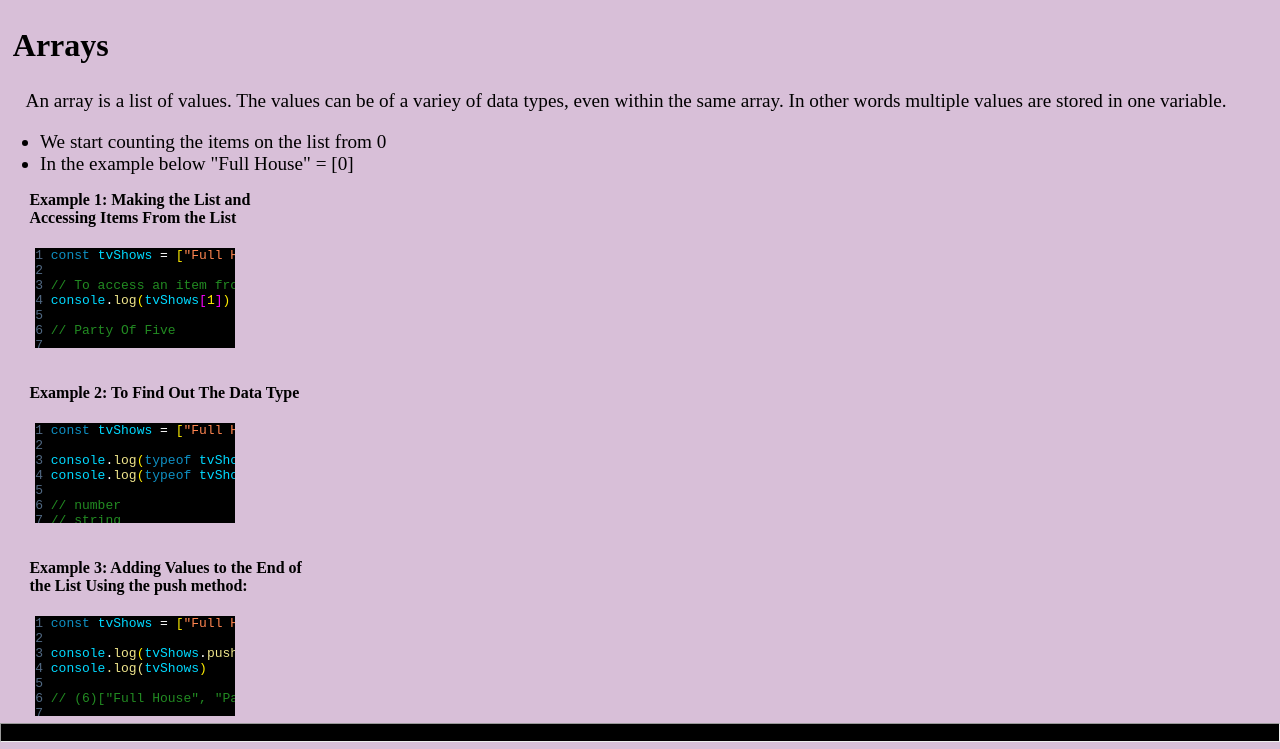
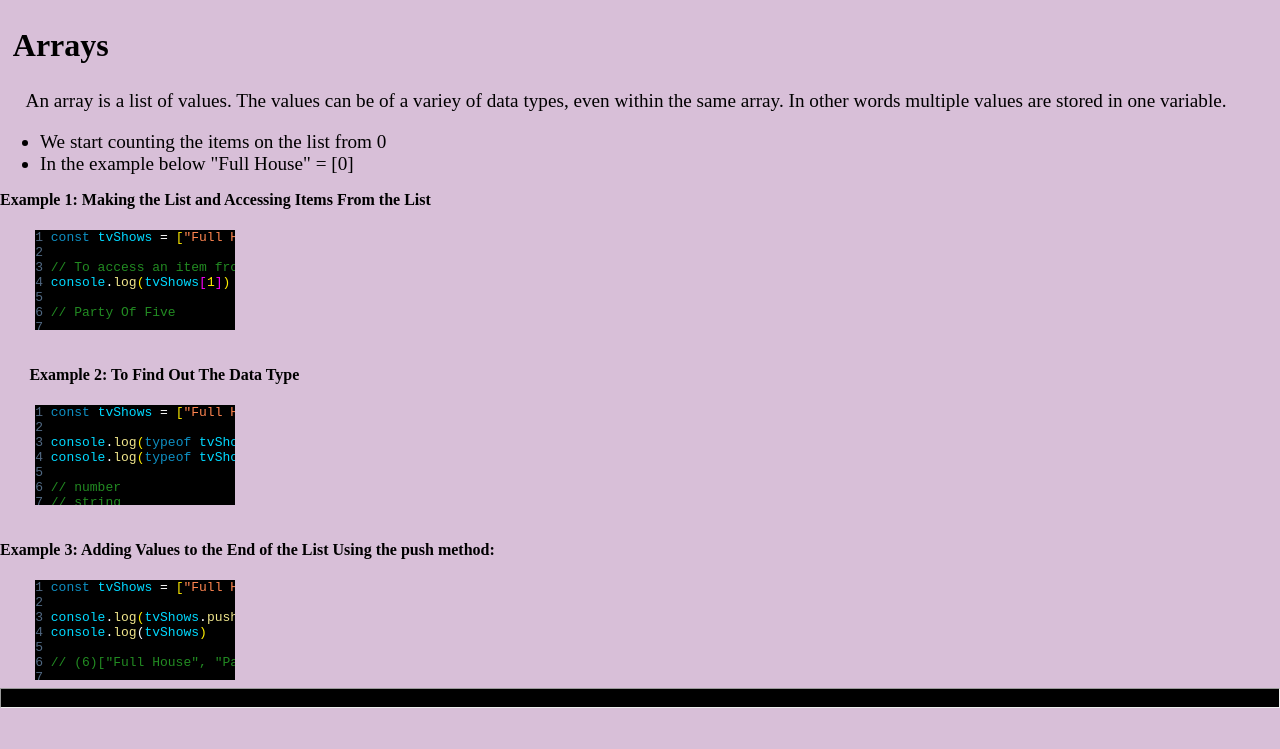
Before and after one commit to Dana1257/technical-documentation-page, a plain HTML site: page index.html in a window 1280 px wide. Shown: the part 2457-3206 px from the top of the page. After the commit the page ends 3173 px from the top, so only its background shows below. Drawn offline with Linux system fonts and the light colour scheme.

Commit message:
Fix the errors. Add headings to the 1st and 3rd array examples

```diff
--- a/index.html
+++ b/index.html
@@ -158,8 +158,6 @@
         <span><code class="yellow">}</code></span>
     </code>
     </div>
-
-    </div>
     </section>
     <hr>
     <section class="main-section" id="Functions">
@@ -215,7 +213,9 @@
             <li>In the example below "Full House" = [0]</li>
         </ul>
 
-        <span class="margin-left"><b>Example 1: Making the List and <div class="margin-left">Accessing Items From the List</div></b><br></span>
+        <div class="heading">
+        <b>Example 1: Making the List and Accessing Items From the List</b><br><br>
+        </div>
 <div class="container">
      <code class="line-numbers">
         <span> <code class="blue">const</code> <code class="lightblue">tvShows</code> = <code class="yellow">[</code><code class="orange">"Full House"</code>, <code class="orange">"Party Of Five"</code>, <code class="orange">"Law and Order"</code>, <code class="orange">"Dawson's Creek"</code><code class="yellow">]</code></span>
@@ -241,14 +241,13 @@
         <span></span>
     </code>
 </div><br><br><br>
-
-<span class="margin-left"><b>Example 3: Adding Values to the End of <div class="margin-left">the List Using the push method:</div></b><br></span>
+<div class="heading"><b>Example 3: Adding Values to the End of the List Using the push method:</b></div><br>
 <div class="container">
     <code class="line-numbers">
         <span> <code class="blue">const</code><code class="lightblue"> tvShows</code> = <code class="yellow">[</code><code class="orange">"Full House"</code>,<code class="orange">"Party of Five"</code>,<code class="orange">"Law & Order"</code>,<code class="orange">"Dawson's Creek"</code><code class="yellow">]</code></span>
         <span></span>
-        <span><code class="lightblue"> console</code>.<code class="khaki">log</code><code class="yellow">(</code><code class="blue"></code><code class="lightblue">tvShows</code>.<code class="khaki">push<code class="purple">(</code><code class="orange">"Who's the Boss"</code>,<code class="orange">"Married with Children"</code><code class="purple">)</code><code class="yellow">)</code></span>
-        <span><code class="lightblue"> console</code>.<code class="khaki">log</code class="yellow"><code>(</code><code class="lightblue">tvShows</code><code class="yellow">)</code></span>
+        <span><code class="lightblue"> console</code>.<code class="khaki">log</code><code class="yellow">(</code><code class="blue"></code><code class="lightblue">tvShows</code>.<code class="khaki">push</code><code class="purple">(</code><code class="orange">"Who's the Boss"</code>,<code class="orange">"Married with Children"</code><code class="purple">)</code><code class="yellow">)</code></span>
+        <span><code class="lightblue"> console</code>.<code class="khaki">log</code><code class="yellow"></code><code>(</code><code class="lightblue">tvShows</code><code class="yellow">)</code></span>
         <span></span>
         <span><code class="green"> // (6)["Full House", "Party of Five", "Law and Order", "Dawson's Creek", "Who's The Boss", "Married With Children"]</code></span>
         <span></span>
```
